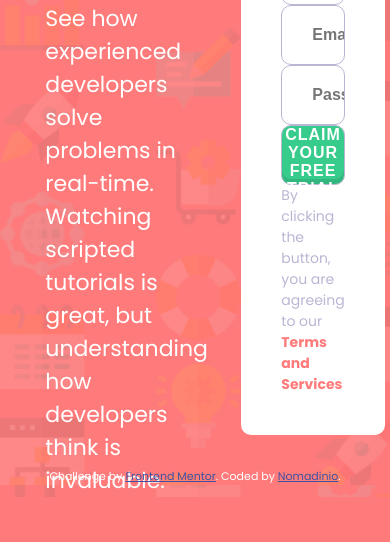
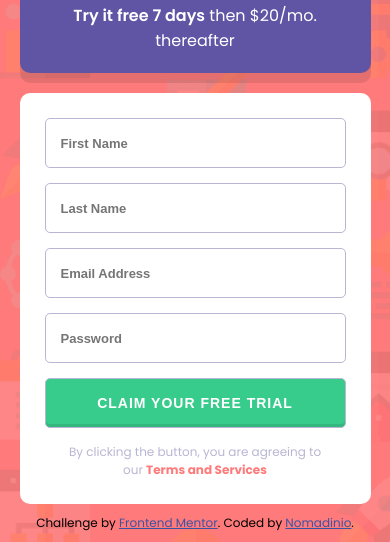
Before and after one commit to Nomadinio0/intro-component-with-signup-form-master, a plain HTML site: page index.html in a window 390 px wide. Shown: the part 359-901 px from the top of the page. Before the commit the page ends 856 px from the top, so only its background shows below. Drawn offline with Linux system fonts and the light colour scheme.

Commit message:
Mobile look done

```diff
--- a/index.html
+++ b/index.html
@@ -21,7 +21,7 @@
         but understanding how developers think is invaluable.</p>
     </div>
     <div class="container_two">
-      <p class="trial">Try it free 7 days <span>then $20/mo. thereafter</span></p>
+      <p class="trial"><span>Try it free 7 days</span> then $20/mo. thereafter</p>
       <div class="form">
         <input type="text" name="" id="" placeholder="First Name">
         <input type="text" name="" id="" placeholder="Last Name">
--- a/scss/style.scss
+++ b/scss/style.scss
@@ -7,7 +7,8 @@
 }
 
 .attribution {
-	font-size: 11px;
+	padding: 10px 0;
+	font-size: 14px;
 	text-align: center;
 	a {
 		color: hsl(228, 45%, 44%);
@@ -17,25 +18,28 @@
 body {
 	display: flex;
 	flex-direction: column;
-	height: 100vh;
+	margin: 0;
+	min-height: 100vh;
 	background: url('/images/bg-intro-desktop.png') $red;
 	background-size: cover;
 	font-family: 'Poppins', sans-serif;
 	font-size: 16px;
-	color: white;
 
 	.container {
 		display: flex;
 		align-items: center;
-		justify-content: center;
 		margin: auto;
 		width: 80%;
 		height: 800px;
+		color: white;
+
+		&_one,
+		&_two {
+			margin: 0 20px;
+			width: 50%;
+		}
 
 		&_one {
-			width: 50%;
-			margin: 40px;
-
 			.heading {
 				margin-bottom: 30px;
 				font-size: 60px;
@@ -50,22 +54,21 @@ body {
 		&_two {
 			display: flex;
 			flex-direction: column;
-			width: 50%;
 			height: 80%;
 
 			.trial {
 				margin: 20px 0;
-				height: 70px;
+				padding: 20px 0;
+				height: auto;
 				width: 100%;
 				text-align: center;
-				line-height: 70px;
 				background-color: $blue;
 				border-radius: 10px;
+				font-weight: 300;
 				box-shadow: 0px 10px 0px 0px rgba(0, 0, 0, 0.1);
-				cursor: pointer;
 
 				span {
-					color: $grayishBlue;
+					font-weight: 600;
 				}
 			}
 
@@ -110,7 +113,9 @@ body {
 
 				p {
 					color: $grayishBlue;
-					font-size: 14px;
+					padding: 0 25px;
+					font-size: 12px;
+					text-align: center;
 
 					a {
 						color: $red;
@@ -122,3 +127,73 @@ body {
 		}
 	}
 }
+
+@media (max-width: 1000px) {
+	body {
+		.container {
+			height: auto;
+			width: 100%;
+			flex-direction: column;
+			justify-content: flex-end;
+
+			&_one,
+			&_two {
+				width: 90%;
+			}
+
+			&_one {
+				text-align: center;
+
+				.heading {
+					margin-top: 80px;
+					font-size: 30px;
+					line-height: 36px;
+				}
+
+				p {
+					margin-bottom: 40px;
+					font-size: 16px;
+				}
+			}
+
+			&_two {
+				.trial {
+					padding: 20px 50px;
+				}
+
+				.form {
+					padding: 25px;
+
+					input {
+						padding-left: 15px;
+						font-size: 13px;
+						font-weight: 700;
+					}
+
+					.formBtn {
+						font-size: 14px;
+						font-weight: 600;
+						box-shadow: inset 0px -3px 0px 0px rgba(0, 0, 0, 0.1);
+					}
+
+					input,
+					.formBtn {
+						margin-bottom: 15px;
+						height: 50px;
+						border-radius: 5px;
+					}
+
+					p {
+						padding: 0 15px;
+						font-size: 12px;
+						text-align: center;
+					}
+				}
+			}
+		}
+	}
+
+	.attribution {
+		font-size: 12px;
+	}
+}
```
Also changed, not shown: css/style.css, 1 other file.
